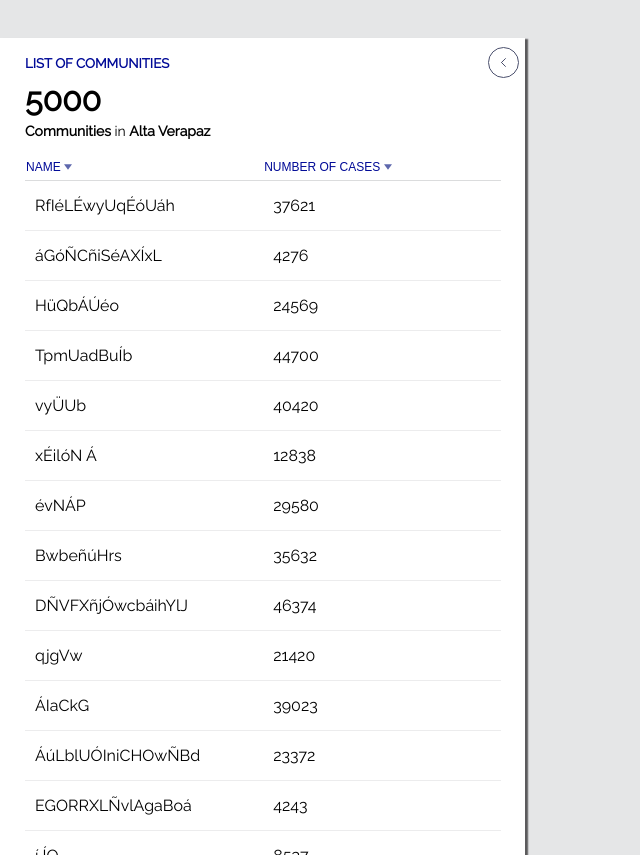
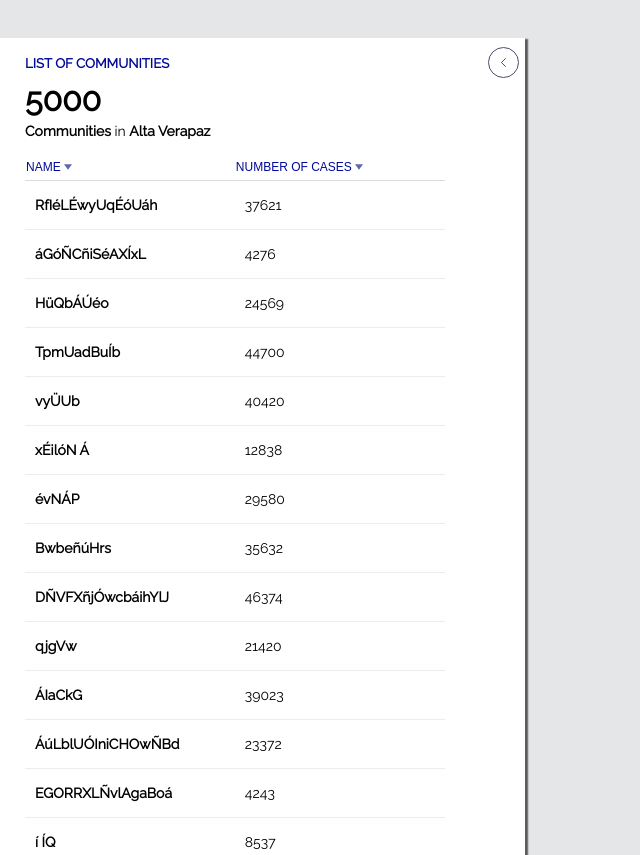
Before and after one commit to farzadbagheri/atlas-panel, a React (Create React App) app: page / in a window 1280 px wide. Both pictures are taken after a click on the button 290 px from the left and 56 px from the top of the page. Shown: the whole page, without its empty margins (0-640 px from the left). Built offline with nearby package versions, Linux system fonts and the light colour scheme.

Commit message:
small styling changes

```diff
--- a/src/App.css
+++ b/src/App.css
@@ -96,12 +96,13 @@ th  {
 }
 
 td {
-  padding-top: 15px;
-  padding-bottom: 15px;
+  padding-top: 16px;
+  padding-bottom: 16px;
   padding-left: 10px;
   border-bottom-style: solid;
   border-bottom-width: 1px;
   border-bottom-color: rgb(236,236,237);
+  font-size: 14px;
 }
 
 thead > tr > th{
--- a/src/Table.js
+++ b/src/Table.js
@@ -16,7 +16,7 @@ class Table extends Component {
     return this.props.data.communities.map((data) => {
       return (
         <tr key={Math.random()}>
-          <td>{data.name}</td>
+          <td><b>{data.name}</b></td>
           <td>{data.cases}</td>
         </tr>
       )
```
